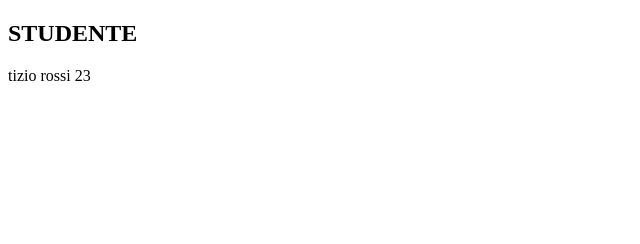
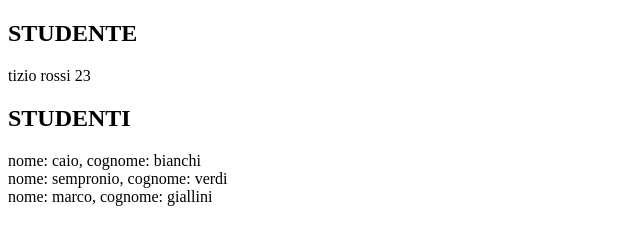
Before and after one commit to yuridido/js-oggetti-studenti, a plain HTML site: page index.html in a window 1280 px wide. Shown: the whole page, without its empty margins (0-640 px from the left). Drawn offline with nearby package versions, Linux system fonts and the light colour scheme.

Commit message:
secondo step

```diff
--- a/index.html
+++ b/index.html
@@ -9,6 +9,8 @@
     <body>
         <h2>STUDENTE</h2>
         <div id="stud"></div>
+        <h2>STUDENTI</h2>
+        <div id="studenti"></div>
 
 
 
--- a/js/script.js
+++ b/js/script.js
@@ -22,3 +22,33 @@ for (var key in studente) {
 };
 
 $('#stud').append(datiStudente);
+
+// creo array di oggetti
+
+var elencoStudenti = [
+    {
+        nome : 'caio',
+        cognome : 'bianchi',
+        eta : '23'
+    },
+    {
+        nome : 'sempronio',
+        cognome : 'verdi',
+        eta : '25'
+    },
+    {
+        nome : 'marco',
+        cognome : 'giallini',
+        eta : '57'
+    }
+];
+// console.log(elencoStudenti);
+// stampo nome e cognome di tutti con ciclo
+
+
+for (var i = 0; i < elencoStudenti.length; i++) {
+    var nome = elencoStudenti[i].nome;
+    var cognome = elencoStudenti[i].cognome;
+    $('#studenti').append('nome: ' + nome + ', ' + 'cognome: ' + cognome + '<br>');
+
+};
```
